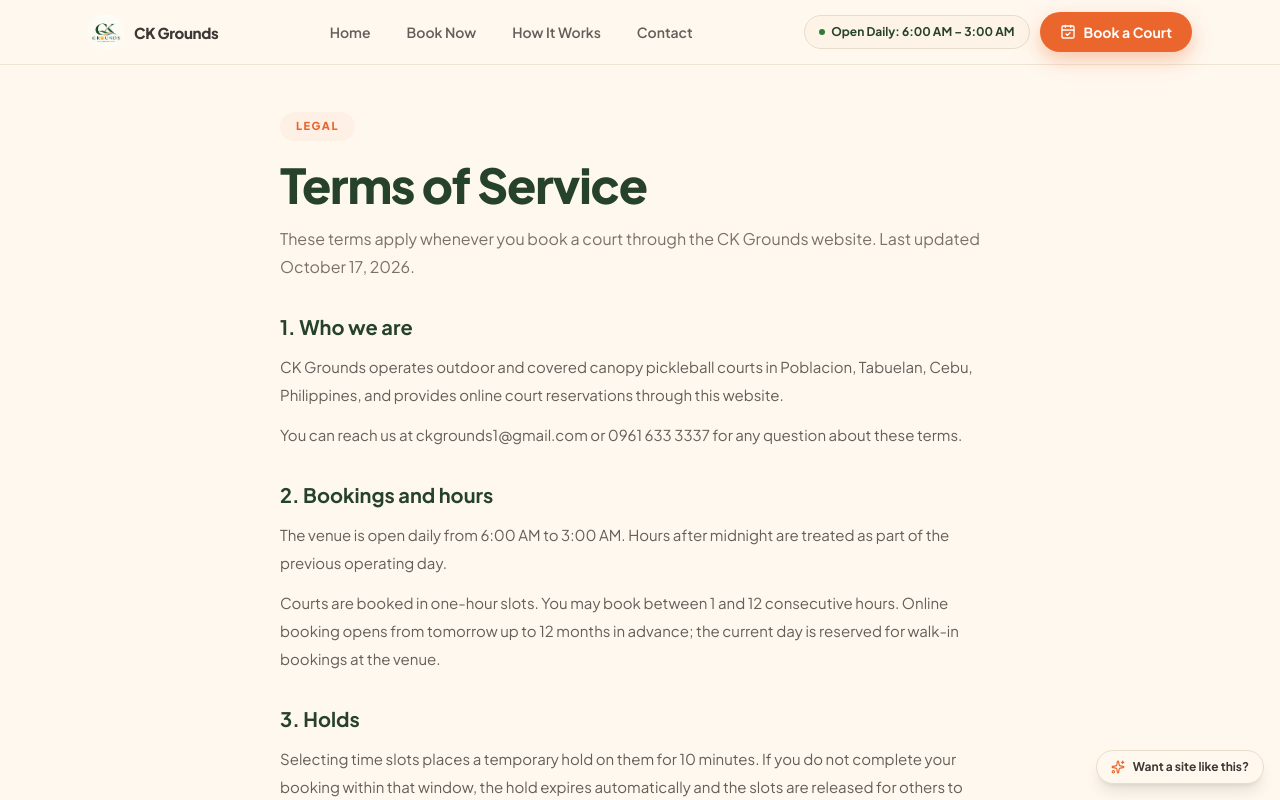
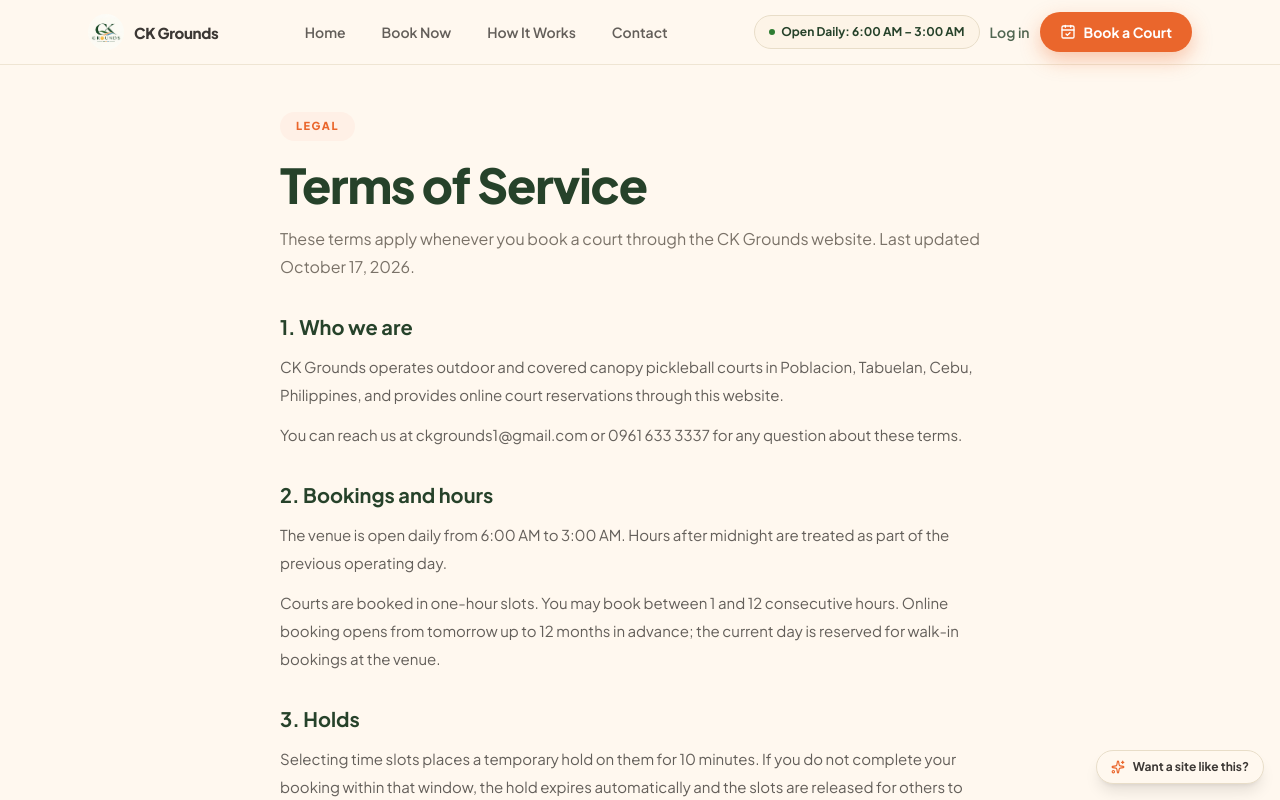
Before and after one commit to baphus/paddle-culture, a Next.js app: page /terms in a window 1280 px wide. Shown: the top 800 px of the page. Built offline with nearby package versions, Linux system fonts and the light colour scheme.

Commit message:
feat: enhance admin shell and calendar view with responsive styles; add login link to header

```diff
--- a/src/components/admin/admin-shell.tsx
+++ b/src/components/admin/admin-shell.tsx
@@ -38,7 +38,7 @@
       <NextTopLoader color="var(--primary)" showSpinner={false} />
       <SidebarProvider>
         <AdminSidebar email={email} name={name} />
-        <SidebarInset>
+        <SidebarInset className="min-w-0 overflow-x-clip">
           <header className="flex h-16 shrink-0 items-center gap-2 border-b transition-[width,height] ease-linear group-has-data-[collapsible=icon]/sidebar-wrapper:h-12">
             <div className="flex items-center gap-2 px-4">
               <SidebarTrigger className="-ml-1" />
@@ -65,7 +65,9 @@
               </Breadcrumb>
             </div>
           </header>
-          <div className="flex flex-1 flex-col gap-4 p-4 pt-4 md:p-6 md:pt-6">{children}</div>
+          <div className="flex min-w-0 flex-1 flex-col gap-4 overflow-x-clip p-4 pt-4 md:p-6 md:pt-6">
+            {children}
+          </div>
         </SidebarInset>
       </SidebarProvider>
     </TooltipProvider>
--- a/src/components/admin/calendar-view.tsx
+++ b/src/components/admin/calendar-view.tsx
@@ -583,7 +583,7 @@
         const dowLabel = DAY_NAMES_SHORT[new Date(date + "T12:00:00Z").getUTCDay()]!;
 
         return (
-          <div key={date} className="flex min-h-[320px] flex-col">
+          <div key={date} className="flex min-h-[320px] min-w-0 flex-col">
             {/* Header row */}
             <div
               className={cn(
--- a/src/components/landing/header.tsx
+++ b/src/components/landing/header.tsx
@@ -69,6 +69,12 @@
             Open Daily: 6:00 AM – 3:00 AM
           </span>
           <a
+            href="/login"
+            className="text-sm font-semibold text-pine/80 transition-colors hover:text-pine"
+          >
+            Log in
+          </a>
+          <a
             href="/book"
             className="inline-flex items-center justify-center gap-2 rounded-full bg-flame px-5 py-2.5 text-sm font-bold whitespace-nowrap text-white shadow-[0_8px_20px_rgba(234,102,44,0.35)] transition-all hover:-translate-y-0.5 hover:bg-flame-hover"
           >
@@ -108,6 +114,12 @@
                 {l.label}
               </a>
             ))}
+            <a
+              href="/login"
+              className="block rounded-xl px-4 py-2.5 text-sm font-semibold text-ink hover:bg-oat"
+            >
+              Log in
+            </a>
             <p className="mx-4 mt-2 mb-1 inline-flex items-center gap-1.5 rounded-full border border-line bg-cream px-3 py-1.5 text-[11px] font-bold text-pine">
               <span className="size-1.5 rounded-full bg-live-dot" aria-hidden />
               Open Daily: 6:00 AM – 3:00 AM
```
